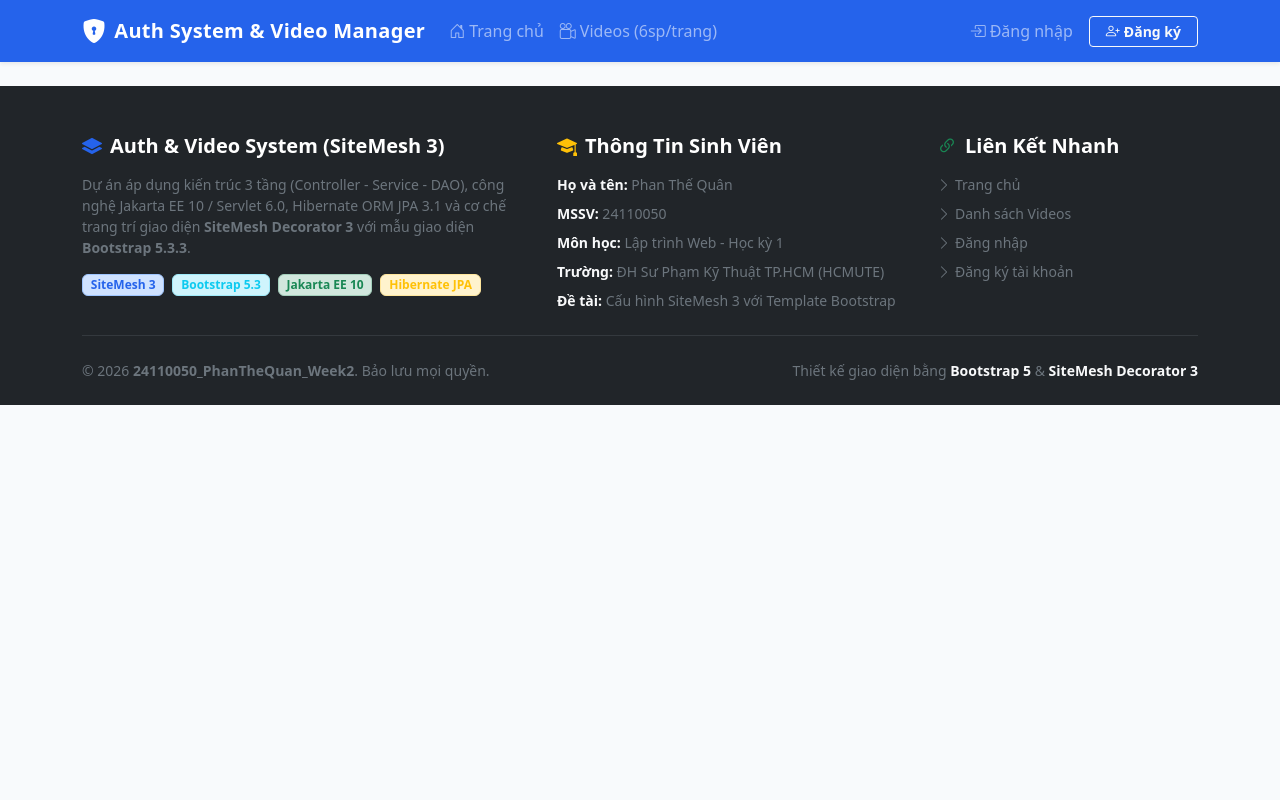
After one commit to qp-isdabest/BTTuan2, a Java web app: template src/main/webapp/WEB-INF/decorators/web.jsp in a window 1280 px wide. The commit adds this page. Run offline with Tomcat 11, a stand-in JSP engine, Linux system fonts and the light colour scheme; the template is opened without the code that fills it, so the values that code supplies are empty.

Commit message:
feat(ui): configure SiteMesh 3 decorator with Bootstrap template

```diff
--- /dev/null
+++ b/src/main/webapp/WEB-INF/decorators/footer.jsp
@@ -0,0 +1,94 @@
+<%@ page language="java" contentType="text/html; charset=UTF-8" pageEncoding="UTF-8"%>
+<%@ taglib prefix="c" uri="jakarta.tags.core" %>
+
+<footer class="site-footer bg-dark text-white pt-5 pb-4 mt-auto">
+    <div class="container">
+        <div class="row g-4">
+            <!-- Cột 1: Thông tin hệ thống -->
+            <div class="col-lg-5 col-md-6">
+                <h5 class="fw-bold text-white mb-3 d-flex align-items-center">
+                    <i class="bi bi-layers-fill text-primary me-2"></i>Auth &amp; Video System (SiteMesh 3)
+                </h5>
+                <p class="text-secondary small mb-3">
+                    Dự án áp dụng kiến trúc 3 tầng (Controller - Service - DAO), công nghệ Jakarta EE 10 / Servlet 6.0, Hibernate ORM JPA 3.1 và cơ chế trang trí giao diện <strong>SiteMesh Decorator 3</strong> với mẫu giao diện <strong>Bootstrap 5.3.3</strong>.
+                </p>
+                <div class="d-flex flex-wrap gap-2">
+                    <span class="badge bg-primary-subtle text-primary border border-primary-subtle">SiteMesh 3</span>
+                    <span class="badge bg-info-subtle text-info border border-info-subtle">Bootstrap 5.3</span>
+                    <span class="badge bg-success-subtle text-success border border-success-subtle">Jakarta EE 10</span>
+                    <span class="badge bg-warning-subtle text-warning border border-warning-subtle">Hibernate JPA</span>
+                </div>
+            </div>
+
+            <!-- Cột 2: Thông tin tác giả & bài tập -->
+            <div class="col-lg-4 col-md-6">
+                <h5 class="fw-bold text-white mb-3">
+                    <i class="bi bi-mortarboard-fill text-warning me-2"></i>Thông Tin Sinh Viên
+                </h5>
+                <ul class="list-unstyled text-secondary small mb-0">
+                    <li class="mb-2"><strong class="text-light">Họ và tên:</strong> Phan Thế Quân</li>
+                    <li class="mb-2"><strong class="text-light">MSSV:</strong> 24110050</li>
+                    <li class="mb-2"><strong class="text-light">Môn học:</strong> Lập trình Web - Học kỳ 1</li>
+                    <li class="mb-2"><strong class="text-light">Trường:</strong> ĐH Sư Phạm Kỹ Thuật TP.HCM (HCMUTE)</li>
+                    <li><strong class="text-light">Đề tài:</strong> Cấu hình SiteMesh 3 với Template Bootstrap</li>
+                </ul>
+            </div>
+
+            <!-- Cột 3: Liên kết nhanh -->
+            <div class="col-lg-3 col-md-12">
+                <h5 class="fw-bold text-white mb-3">
+                    <i class="bi bi-link-45deg text-success me-2"></i>Liên Kết Nhanh
+                </h5>
+                <ul class="list-unstyled small">
+                    <li class="mb-2">
+                        <a href="${pageContext.request.contextPath}/home" class="text-secondary text-decoration-none">
+                            <i class="bi bi-chevron-right me-1"></i>Trang chủ
+                        </a>
+                    </li>
+                    <li class="mb-2">
+                        <a href="${pageContext.request.contextPath}/video" class="text-secondary text-decoration-none">
+                            <i class="bi bi-chevron-right me-1"></i>Danh sách Videos
+                        </a>
+                    </li>
+                    <c:choose>
+                        <c:when test="${sessionScope.account != null}">
+                            <li class="mb-2">
+                                <a href="${pageContext.request.contextPath}/video/add" class="text-secondary text-decoration-none">
+                                    <i class="bi bi-chevron-right me-1"></i>Thêm Video mới
+                                </a>
+                            </li>
+                            <li>
+                                <a href="${pageContext.request.contextPath}/logout" class="text-danger text-decoration-none">
+                                    <i class="bi bi-box-arrow-right me-1"></i>Đăng xuất
+                                </a>
+                            </li>
+                        </c:when>
+                        <c:otherwise>
+                            <li class="mb-2">
+                                <a href="${pageContext.request.contextPath}/login" class="text-secondary text-decoration-none">
+                                    <i class="bi bi-chevron-right me-1"></i>Đăng nhập
+                                </a>
+                            </li>
+                            <li>
+                                <a href="${pageContext.request.contextPath}/register" class="text-secondary text-decoration-none">
+                                    <i class="bi bi-chevron-right me-1"></i>Đăng ký tài khoản
+                                </a>
+                            </li>
+                        </c:otherwise>
+                    </c:choose>
+                </ul>
+            </div>
+        </div>
+
+        <hr class="border-secondary my-4 opacity-25">
+
+        <div class="d-flex flex-wrap justify-content-between align-items-center small text-secondary">
+            <div>
+                &copy; 2026 <strong>24110050_PhanTheQuan_Week2</strong>. Bảo lưu mọi quyền.
+            </div>
+            <div class="mt-2 mt-md-0">
+                <span>Thiết kế giao diện bằng <strong class="text-light">Bootstrap 5</strong> &amp; <strong class="text-light">SiteMesh Decorator 3</strong></span>
+            </div>
+        </div>
+    </div>
+</footer>
--- /dev/null
+++ b/src/main/webapp/WEB-INF/decorators/header.jsp
@@ -0,0 +1,85 @@
+<%@ page language="java" contentType="text/html; charset=UTF-8" pageEncoding="UTF-8"%>
+<%@ taglib prefix="c" uri="jakarta.tags.core" %>
+
+<header>
+    <nav class="navbar navbar-expand-lg navbar-dark bg-primary shadow-sm mb-4">
+        <div class="container">
+            <a class="navbar-brand fw-bold d-flex align-items-center" href="${pageContext.request.contextPath}/waiting">
+                <i class="bi bi-shield-lock-fill me-2 fs-4"></i>
+                <span>Auth System &amp; Video Manager</span>
+            </a>
+            <button class="navbar-toggler" type="button" data-bs-toggle="collapse" data-bs-target="#navbarContent" aria-controls="navbarContent" aria-expanded="false" aria-label="Toggle navigation">
+                <span class="navbar-toggler-icon"></span>
+            </button>
+
+            <div class="collapse navbar-collapse" id="navbarContent">
+                <ul class="navbar-nav me-auto mb-2 mb-lg-0">
+                    <li class="nav-item">
+                        <a class="nav-link" href="${pageContext.request.contextPath}/home">
+                            <i class="bi bi-house-door me-1"></i>Trang chủ
+                        </a>
+                    </li>
+                    <li class="nav-item">
+                        <a class="nav-link" href="${pageContext.request.contextPath}/video">
+                            <i class="bi bi-camera-reels me-1"></i>Videos (6sp/trang)
+                        </a>
+                    </li>
+                    <c:if test="${sessionScope.account != null && sessionScope.account.roleid == 1}">
+                        <li class="nav-item">
+                            <a class="nav-link" href="${pageContext.request.contextPath}/admin/home">
+                                <i class="bi bi-shield-shaded me-1"></i>Quản trị Admin
+                            </a>
+                        </li>
+                    </c:if>
+                </ul>
+
+                <ul class="navbar-nav ms-auto align-items-center">
+                    <c:choose>
+                        <c:when test="${sessionScope.account == null}">
+                            <li class="nav-item">
+                                <a class="nav-link" href="${pageContext.request.contextPath}/login">
+                                    <i class="bi bi-box-arrow-in-right me-1"></i>Đăng nhập
+                                </a>
+                            </li>
+                            <li class="nav-item">
+                                <a class="btn btn-outline-light btn-sm ms-2 px-3 fw-semibold" href="${pageContext.request.contextPath}/register">
+                                    <i class="bi bi-person-plus me-1"></i>Đăng ký
+                                </a>
+                            </li>
+                        </c:when>
+                        <c:otherwise>
+                            <li class="nav-item dropdown">
+                                <a class="nav-link dropdown-toggle text-white fw-semibold d-flex align-items-center" href="#" role="button" data-bs-toggle="dropdown" aria-expanded="false">
+                                    <i class="bi bi-person-circle fs-5 me-2"></i>
+                                    <span>${sessionScope.account.fullName}</span>
+                                    <span class="badge bg-light text-primary ms-2">
+                                        <c:choose>
+                                            <c:when test="${sessionScope.account.roleid == 1}">Admin</c:when>
+                                            <c:when test="${sessionScope.account.roleid == 2}">Manager</c:when>
+                                            <c:otherwise>User</c:otherwise>
+                                        </c:choose>
+                                    </span>
+                                </a>
+                                <ul class="dropdown-menu dropdown-menu-end shadow">
+                                    <li class="dropdown-header text-muted small">Tài khoản: @${sessionScope.account.userName}</li>
+                                    <li><a class="dropdown-item" href="${pageContext.request.contextPath}/home"><i class="bi bi-person me-2"></i>Thông tin tài khoản</a></li>
+                                    <li><a class="dropdown-item" href="${pageContext.request.contextPath}/video"><i class="bi bi-collection-play me-2"></i>Quản lý Videos</a></li>
+                                    <c:if test="${sessionScope.account.roleid == 1}">
+                                        <li><hr class="dropdown-divider"></li>
+                                        <li><a class="dropdown-item" href="${pageContext.request.contextPath}/admin/home"><i class="bi bi-speedometer2 me-2"></i>Bảng điều khiển Admin</a></li>
+                                    </c:if>
+                                    <li><hr class="dropdown-divider"></li>
+                                    <li>
+                                        <a class="dropdown-item text-danger" href="${pageContext.request.contextPath}/logout">
+                                            <i class="bi bi-box-arrow-right me-2"></i>Đăng xuất
+                                        </a>
+                                    </li>
+                                </ul>
+                            </li>
+                        </c:otherwise>
+                    </c:choose>
+                </ul>
+            </div>
+        </div>
+    </nav>
+</header>
--- /dev/null
+++ b/src/main/webapp/WEB-INF/decorators/web.jsp
@@ -0,0 +1,61 @@
+<%@ page language="java" contentType="text/html; charset=UTF-8" pageEncoding="UTF-8"%>
+<%@ taglib prefix="c" uri="jakarta.tags.core" %>
+<!DOCTYPE html>
+<html lang="vi" class="h-100">
+<head>
+    <meta charset="UTF-8">
+    <meta name="viewport" content="width=device-width, initial-scale=1.0">
+    <title><sitemesh:write property='title'/></title>
+
+    <!-- Bootstrap 5.3.3 CSS -->
+    <link href="https://cdn.jsdelivr.net/npm/bootstrap@5.3.3/dist/css/bootstrap.min.css" rel="stylesheet">
+    <!-- Bootstrap Icons 1.11.3 -->
+    <link rel="stylesheet" href="https://cdn.jsdelivr.net/npm/bootstrap-icons@1.11.3/font/bootstrap-icons.min.css">
+
+    <!-- Phong cách giao diện chung cho toàn bộ website -->
+    <style>
+        :root {
+            --bs-primary-rgb: 37, 99, 235;
+        }
+        body {
+            display: flex;
+            flex-direction: column;
+            min-height: 100vh;
+            background-color: #f8fafc;
+            font-family: system-ui, -apple-system, "Segoe UI", Roboto, "Helvetica Neue", Arial, sans-serif;
+        }
+        .main-content {
+            flex: 1 0 auto;
+        }
+        .site-footer {
+            flex-shrink: 0;
+        }
+        .navbar-brand {
+            letter-spacing: 0.3px;
+        }
+        .card {
+            border-radius: 12px;
+            transition: transform 0.15s ease-in-out, box-shadow 0.15s ease-in-out;
+        }
+    </style>
+
+    <!-- Nhúng các thẻ head bổ sung từ từng trang JSP con (css riêng, meta riêng, scripts) -->
+    <sitemesh:write property='head'/>
+</head>
+<body class="d-flex flex-column h-100">
+
+    <!-- Header & Navigation Bar (Bootstrap) -->
+    <jsp:include page="/WEB-INF/decorators/header.jsp" />
+
+    <!-- Thân trang động nhận nội dung body từ các trang JSP con thông qua SiteMesh 3 -->
+    <main class="main-content">
+        <sitemesh:write property='body'/>
+    </main>
+
+    <!-- Footer dùng chung (Bootstrap) -->
+    <jsp:include page="/WEB-INF/decorators/footer.jsp" />
+
+    <!-- Bootstrap 5.3.3 JS Bundle -->
+    <script src="https://cdn.jsdelivr.net/npm/bootstrap@5.3.3/dist/js/bootstrap.bundle.min.js"></script>
+</body>
+</html>
--- a/src/main/webapp/WEB-INF/views/admin_home.jsp
+++ b/src/main/webapp/WEB-INF/views/admin_home.jsp
@@ -12,8 +12,6 @@
     <link rel="stylesheet" href="https://cdn.jsdelivr.net/npm/bootstrap-icons@1.11.3/font/bootstrap-icons.min.css">
 </head>
 <body class="bg-light">
-
-<jsp:include page="topbar.jsp" />
 
 <div class="container py-4">
     <!-- Header Admin -->
--- a/src/main/webapp/WEB-INF/views/forgot_password.jsp
+++ b/src/main/webapp/WEB-INF/views/forgot_password.jsp
@@ -35,8 +35,6 @@
     </style>
 </head>
 <body>
-
-<jsp:include page="topbar.jsp" />
 
 <div class="container">
     <div class="forgot-card">
--- a/src/main/webapp/WEB-INF/views/home.jsp
+++ b/src/main/webapp/WEB-INF/views/home.jsp
@@ -13,8 +13,6 @@
     <link rel="stylesheet" href="https://cdn.jsdelivr.net/npm/bootstrap-icons@1.11.3/font/bootstrap-icons.min.css">
 </head>
 <body class="bg-light">
-
-<jsp:include page="topbar.jsp" />
 
 <div class="container py-4">
     <!-- Welcome Header -->
--- a/src/main/webapp/WEB-INF/views/login.jsp
+++ b/src/main/webapp/WEB-INF/views/login.jsp
@@ -38,8 +38,6 @@
     </style>
 </head>
 <body>
-
-<jsp:include page="topbar.jsp" />
 
 <div class="container">
     <div class="login-card">
--- a/src/main/webapp/WEB-INF/views/register.jsp
+++ b/src/main/webapp/WEB-INF/views/register.jsp
@@ -35,8 +35,6 @@
     </style>
 </head>
 <body>
-
-<jsp:include page="topbar.jsp" />
 
 <div class="container">
     <div class="register-card">
--- a/src/main/webapp/WEB-INF/views/reset_password.jsp
+++ b/src/main/webapp/WEB-INF/views/reset_password.jsp
@@ -41,8 +41,6 @@
     </style>
 </head>
 <body>
-
-<jsp:include page="topbar.jsp" />
 
 <div class="container">
     <div class="reset-card">
--- a/src/main/webapp/WEB-INF/views/verify_otp.jsp
+++ b/src/main/webapp/WEB-INF/views/verify_otp.jsp
@@ -41,8 +41,6 @@
     </style>
 </head>
 <body>
-
-<jsp:include page="topbar.jsp" />
 
 <div class="container">
     <div class="otp-card">
--- a/src/main/webapp/WEB-INF/views/video_detail.jsp
+++ b/src/main/webapp/WEB-INF/views/video_detail.jsp
@@ -35,8 +35,6 @@
     </style>
 </head>
 <body class="bg-light">
-
-<jsp:include page="topbar.jsp" />
 
 <div class="container py-4">
     <!-- Breadcrumb điều hướng -->
--- a/src/main/webapp/WEB-INF/views/video_form.jsp
+++ b/src/main/webapp/WEB-INF/views/video_form.jsp
@@ -35,8 +35,6 @@
     </style>
 </head>
 <body>
-
-<jsp:include page="topbar.jsp" />
 
 <div class="container">
     <div class="form-card">
--- a/src/main/webapp/WEB-INF/views/video_list.jsp
+++ b/src/main/webapp/WEB-INF/views/video_list.jsp
@@ -13,8 +13,6 @@
     <link rel="stylesheet" href="https://cdn.jsdelivr.net/npm/bootstrap-icons@1.11.3/font/bootstrap-icons.min.css">
 </head>
 <body class="bg-light">
-
-<jsp:include page="topbar.jsp" />
 
 <div class="container py-4">
     <!-- Header & Action -->
```
Also changed, not shown: pom.xml (+7 -0 lines), src/main/webapp/WEB-INF/sitemesh3.xml (added, +12 -0 lines), src/main/webapp/WEB-INF/views/topbar.jsp (+2 -73 lines), src/main/webapp/WEB-INF/web.xml (+13 -0 lines), README.md.
